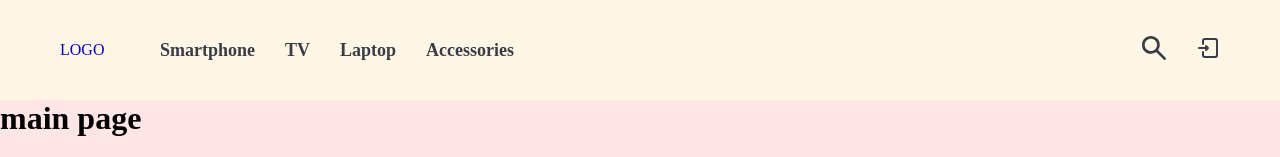
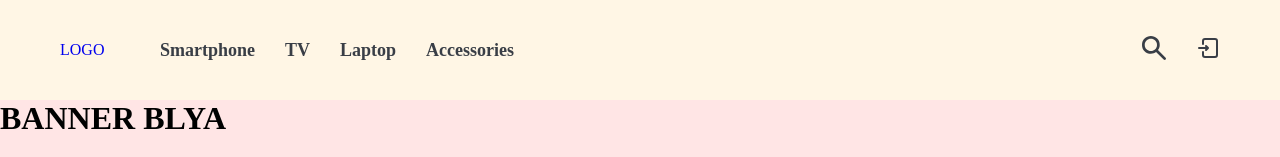
Before and after one commit to Egor1408/tech-store, an Angular app: page / in a window 1280 px wide. Shown: the top 157 px of the page. Built offline with nearby package versions, Linux system fonts and the light colour scheme.

Commit message:
e -banner component

```diff
--- a/src/app/pages/main-page/main-page.component.html
+++ b/src/app/pages/main-page/main-page.component.html
@@ -1,4 +1,4 @@
-<h1>main page</h1>
+<app-banner></app-banner>
 <div class="items-list">
     @for (item of productItems; track item.id) {
         <app-product-item [data]="item"></app-product-item>
--- a/src/app/pages/main-page/main-page.component.ts
+++ b/src/app/pages/main-page/main-page.component.ts
@@ -2,6 +2,7 @@ import { Component } from '@angular/core';
 import { CommonModule } from '@angular/common';
 import { IProduct } from '../../shared/interfaces/product.interface';
 import { ProductItemComponent } from '../../shared/components/product-item/product-item.component';
+import { BannerComponent } from '../../shared/components/banner/banner.component';
 
 @Component({
     selector: 'app-main-page',
@@ -10,7 +11,8 @@ import { ProductItemComponent } from '../../shared/components/product-item/produ
     styleUrl: './main-page.component.scss',
     imports: [
         CommonModule,
-        ProductItemComponent
+        ProductItemComponent,
+        BannerComponent,
     ],
 })
 export class MainPageComponent {
@@ -58,5 +60,12 @@ export class MainPageComponent {
             shortDesc: 'camera 50 Mp',
         },
     ]
+
+    public banner: any = {
+        image: 'https://adresnie-tablichki.ru/upload/category/bannery/produkty/vektornyy_fon_eda.jpg',
+        title: 'TITLE',
+        subtitle: 'SUBTITLE'
+    }
+
     constructor() {}
 }
--- /dev/null
+++ b/src/app/shared/components/banner/banner.component.html
@@ -0,0 +1 @@
+<h1>BANNER BLYA</h1>
```
Also changed, not shown: src/app/shared/components/banner/banner.component.ts (added, +13 -0 lines), src/app/shared/components/banner/banner.component.scss (added), 1 other file (tests, documents, lock files or other folders).
